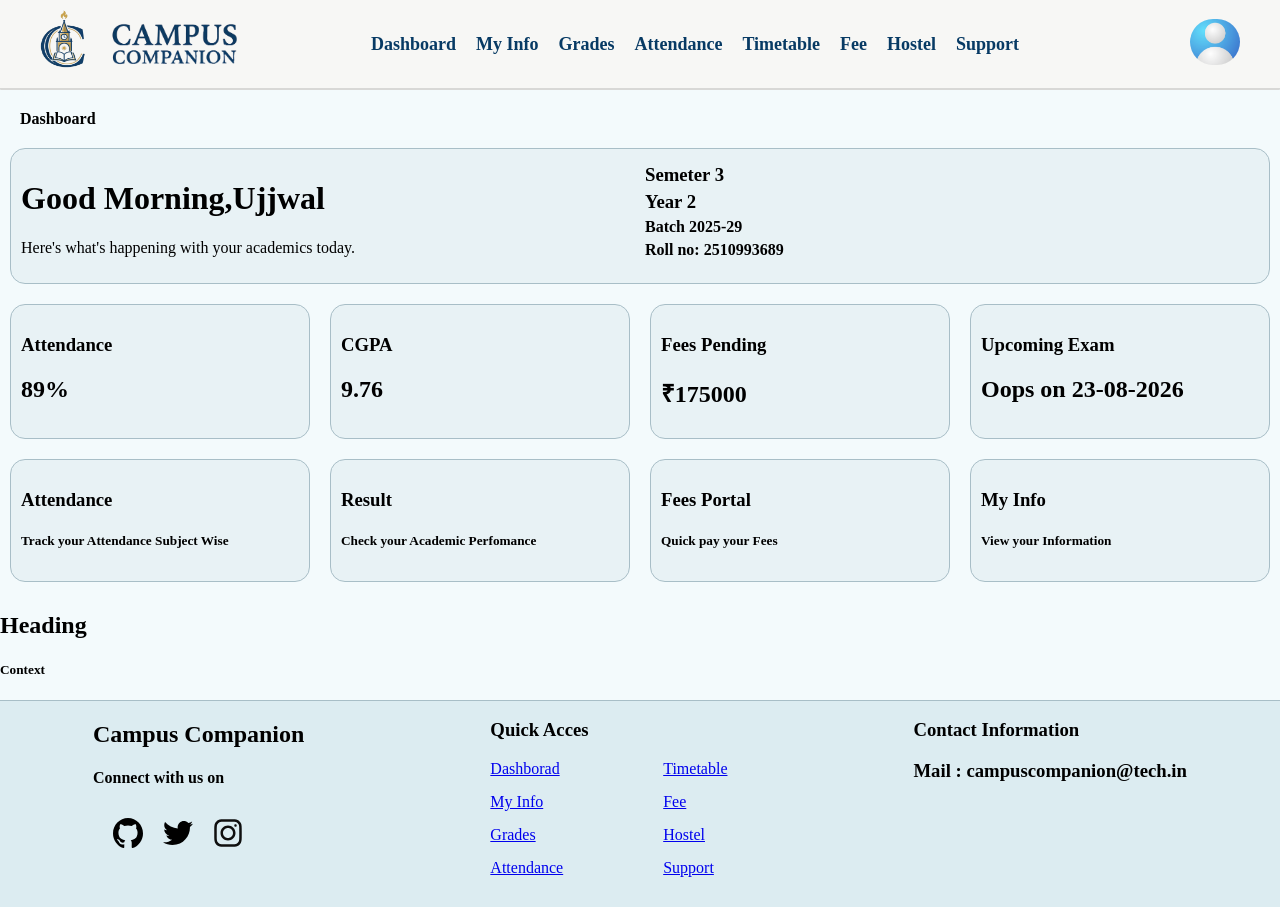
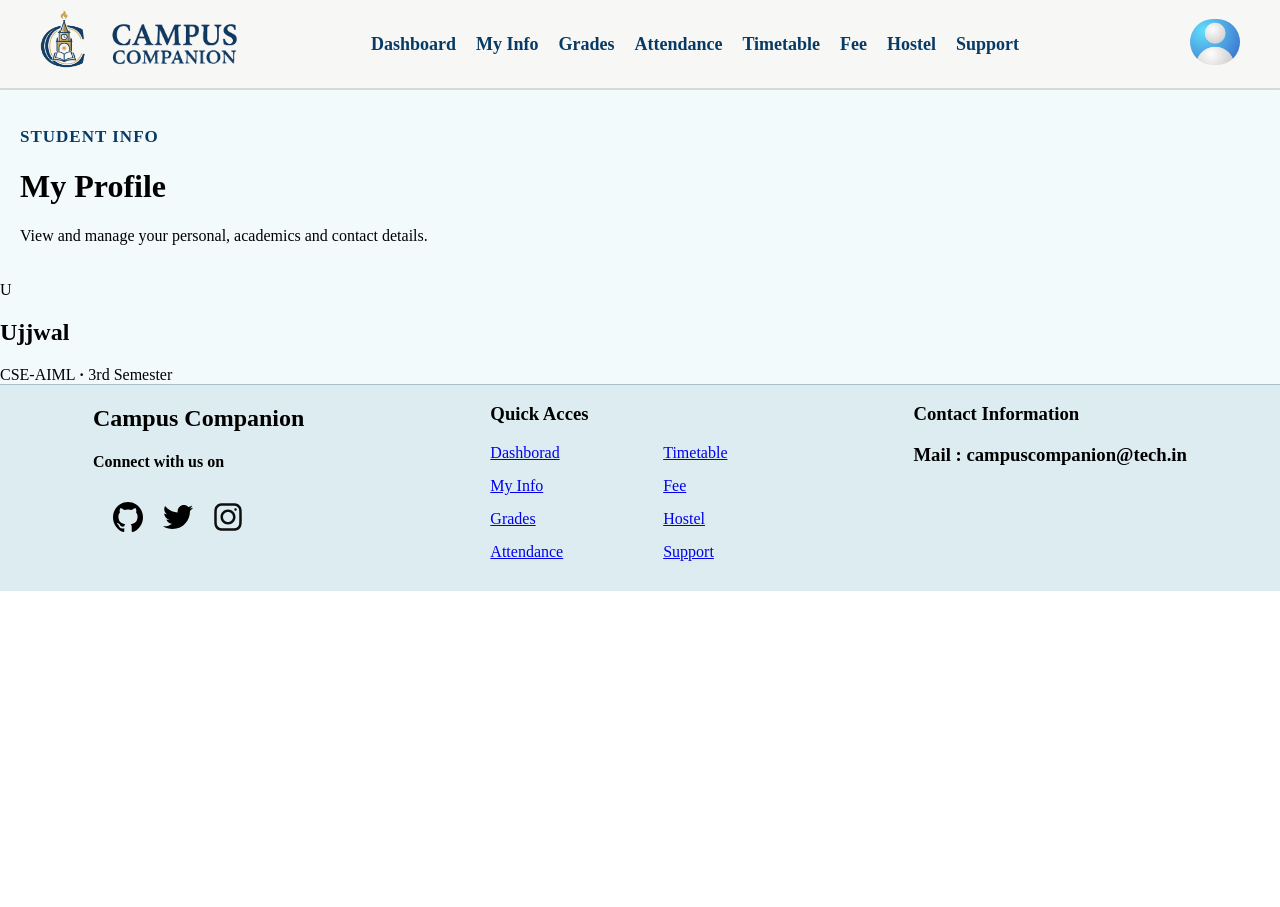
Before and after one commit to ujjwal-nyotane/Campus-Companion, a React (Vite) app in the folder frontend/: page / in a window 1280 px wide. After the commit the page ends 800 px from the top, so only its background shows below. Built offline with nearby package versions, Linux system fonts and the light colour scheme.

Commit message:
My-info page

```diff
--- a/frontend/src/App.jsx
+++ b/frontend/src/App.jsx
@@ -1,6 +1,7 @@
 import Dashboard from "./components/dashboard.jsx";
 import Navbar from "./components/Navbar.jsx";
 import Footer from "./components/footer.jsx";
+import Profile from "./components/profile.jsx";
 import { Route,Routes,Link } from "react-router-dom";
 
 function App(){
@@ -8,7 +9,7 @@ function App(){
         <Routes>
         <Route path='/' element={
            <> <Navbar/>
-            <Dashboard/>
+            <Profile/>
             <Footer/>
             </>
         }/>
--- /dev/null
+++ b/frontend/src/components/profile.css
@@ -0,0 +1,15 @@
+.page-header{
+padding:20px ;
+}
+
+.page-header p{
+    font-size: 16px;
+    font-weight: 300;
+}
+
+.page-header .head{
+    font-size: 17px;
+    font-weight: 700;
+    letter-spacing: 1px;
+    color:var(--primary-text);
+}
--- /dev/null
+++ b/frontend/src/components/profile.jsx
@@ -0,0 +1,42 @@
+import './profile.css'
+
+function Profile(){
+    return <>
+        <div className='page-header'>
+            <p className='head'>STUDENT INFO</p>
+            <h1>My Profile</h1>
+            <p>View and manage your personal, academics and contact details.</p>
+        </div>
+        <div className='main-content'>
+            <div className='profile-hero'>
+                <div className='p-photo'>U</div>
+                <div className='p-info'>
+                    <h2 className='s-firstname'>Ujjwal</h2>
+                    <div className='branch'>
+                        <span>CSE-AIML <b>&#183;</b> 3rd Semester</span>
+
+                    </div>
+                </div>
+            </div>
+
+            <div className='info'>
+
+            </div>
+
+            <div className='edit-section'>
+
+            </div>
+
+            <div className='password-form'>
+
+            </div>
+
+            <div className='buttons'>
+
+            </div>
+        </div>
+
+    </>
+}
+
+export default Profile;
--- a/frontend/src/main.jsx
+++ b/frontend/src/main.jsx
@@ -1,7 +1,6 @@
 import { createRoot } from 'react-dom/client'
 import App from './App.jsx'
 import './main.css'
-import 'react-router-dom';
 import { BrowserRouter } from 'react-router-dom';
 
 
```
